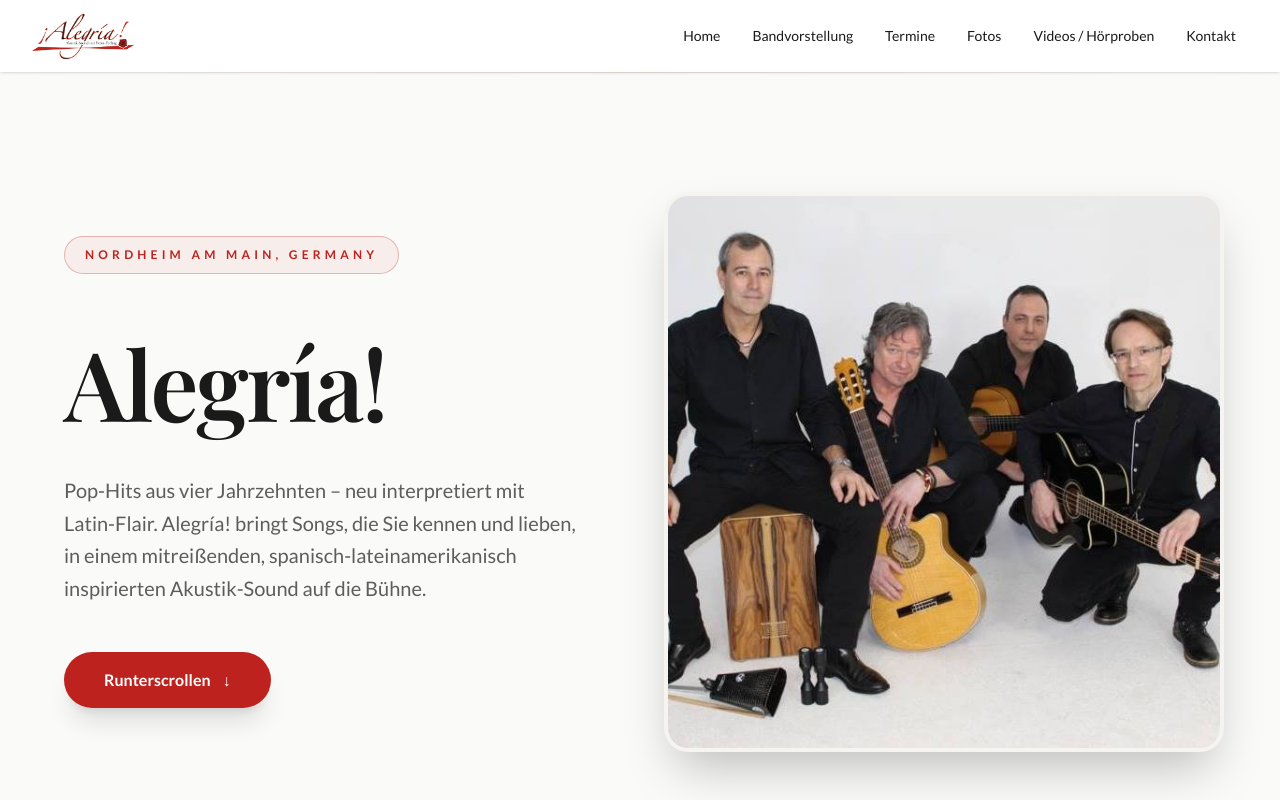
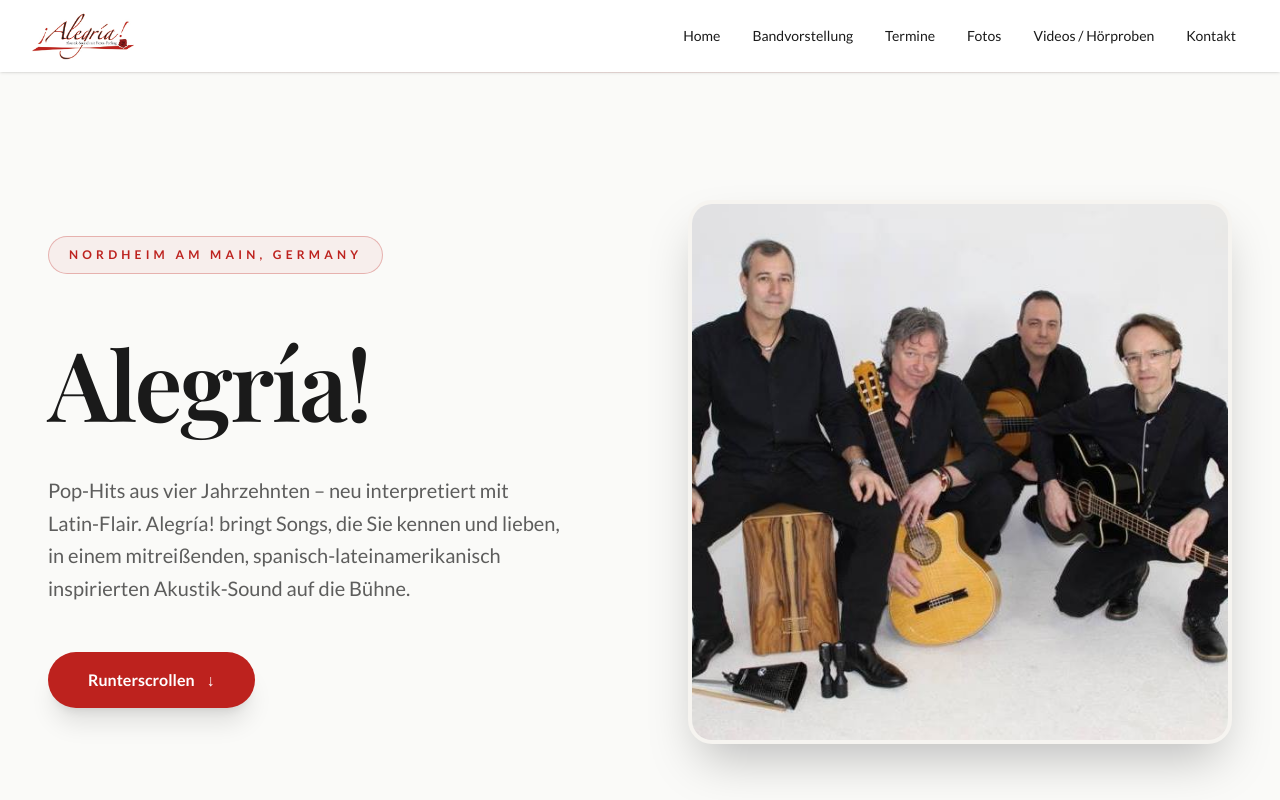
Before and after one commit to waynedevilliers/alegria-band, a Next.js app: page / in a window 1280 px wide. Shown: the top 800 px of the page. Built offline with nearby package versions, Linux system fonts and the light colour scheme.

Commit message:
refactor: Clean hero layout - remove nested flex complexity, move text right by reducing right padding

```diff
--- a/src/components/sections/hero-section.tsx
+++ b/src/components/sections/hero-section.tsx
@@ -5,10 +5,10 @@ const heroImage = '/images/hero/hero-band-live.jpg';
 
 export function HeroSection() {
   return (
-    <section id="hero" className="relative bg-cream pt-12 sm:pt-16 lg:pt-0 lg:min-h-svh lg:flex lg:items-center lg:justify-center lg:px-6">
+    <section id="hero" className="relative bg-cream pt-12 sm:pt-16 lg:pt-0 lg:min-h-svh lg:flex lg:items-center">
       {/* Left Column - Text */}
-      <div className="lg:w-1/2 lg:flex lg:items-center lg:justify-center lg:pr-6">
-        <div className="px-4 sm:px-8 py-16 sm:py-20 lg:py-0 lg:px-0 max-w-lg">
+      <div className="w-full px-4 sm:px-8 py-16 sm:py-20 lg:w-1/2 lg:pl-12 lg:pr-8 lg:py-0 lg:flex lg:items-center">
+        <div className="max-w-lg">
           <p className="mb-4 inline-flex rounded-full border border-sangria/30 bg-sangria/5 px-5 py-2.5 text-xs font-semibold uppercase tracking-[0.35em] text-sangria">
             Nordheim am Main, Germany
           </p>
@@ -29,7 +29,7 @@ export function HeroSection() {
       </div>
 
       {/* Right Column - Image */}
-      <div className="relative lg:w-1/2 lg:min-h-svh flex items-center justify-start lg:pl-6 px-4 sm:px-8 py-12 lg:py-0">
+      <div className="w-full px-4 sm:px-8 py-12 lg:w-1/2 lg:px-12 lg:py-0 lg:flex lg:items-center lg:justify-center">
         <div className="relative w-full max-w-md lg:max-w-2xl rounded-3xl overflow-hidden shadow-2xl border-4 border-sand/40 bg-cream flex items-center justify-center">
           <Image
             src={heroImage}
```
